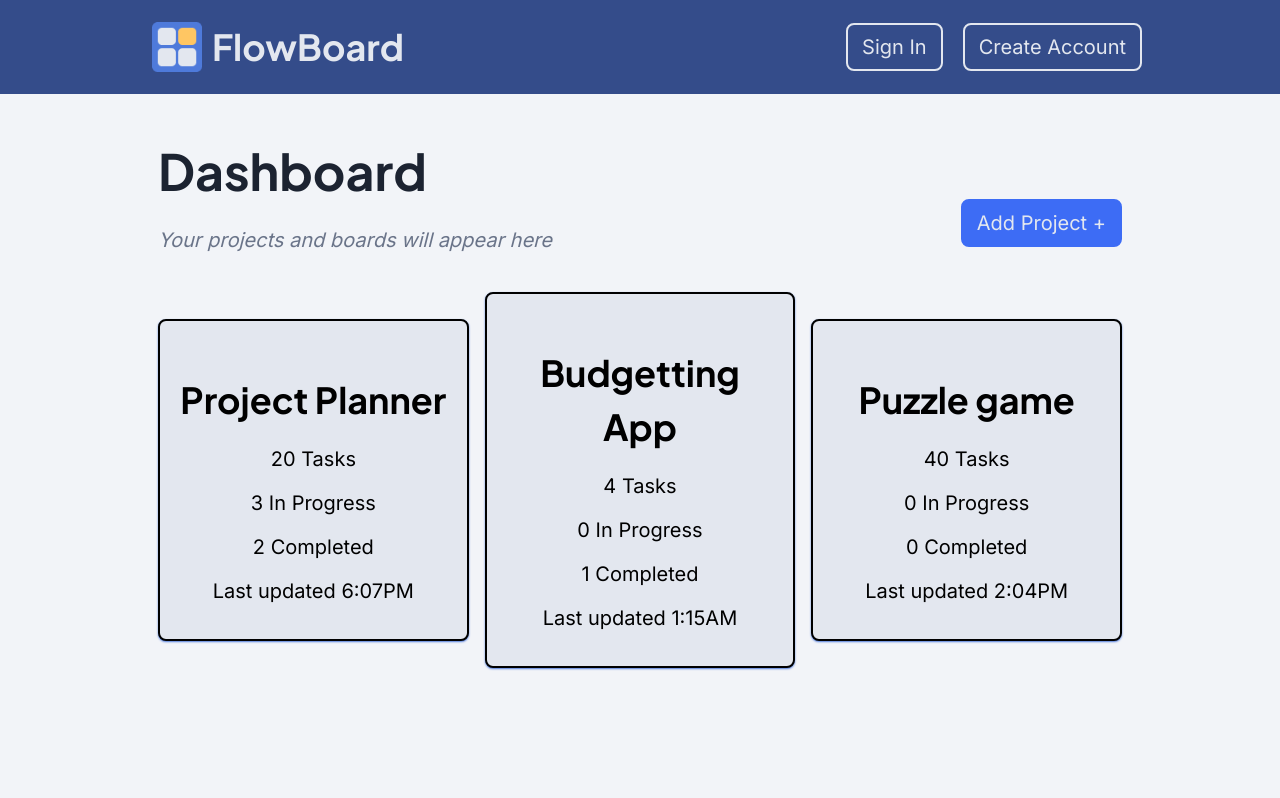
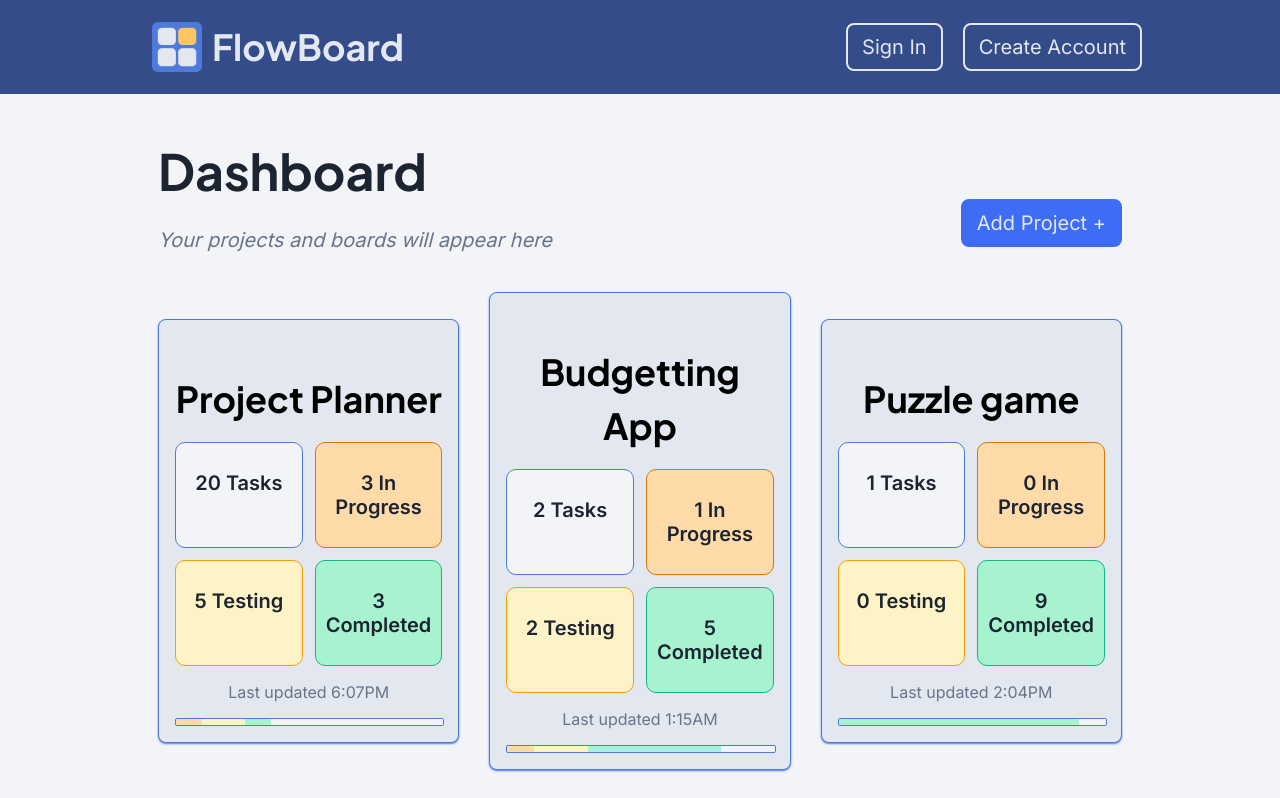
Before and after one commit to notEmmi/FlowBoard, a React (Vite) app in the folder frontend/: page /dashboard in a window 1280 px wide. Shown: the top 798 px of the page. Built offline with nearby package versions, Linux system fonts and the light colour scheme; no server answers.

Commit message:
style: enhance Dashboard project card layout and add progress indicators

```diff
--- a/frontend/src/pages/Dashboard.css
+++ b/frontend/src/pages/Dashboard.css
@@ -16,7 +16,7 @@
 .projects-board {
   display: grid;
   grid-template-columns: repeat(auto-fit,minmax(220px,1fr));
-  gap: 16px;
+  gap: 30px;
   margin-top: 20px;
 }
 
@@ -25,8 +25,80 @@
   padding: 16px;
   border-radius: 8px;
   box-shadow: 0 1px 2px var(--brand-primary);
+	border: 1px solid var(--brand-primary);
 }
 
 .project-card:hover {
   background-color: var(--bg-intermediate);
 }
+
+.card-tags {
+  display: grid;
+  grid-template-columns: repeat(2, 1fr);
+  gap: 12px;
+  margin: 16px 0;
+}
+
+.tag {
+  padding: 8px;
+  border-radius: 10px;
+  text-align: center;
+  color: var(--bg-base);
+  font-weight: bold;
+}
+
+.tag-tasks {
+  background-color: var(--bg-base);
+  color: var(--text-primary);
+  border: 1px solid var(--brand-primary);
+}
+
+.tag-progress {
+  background-color: #FEDBA8;
+  color: var(--text-primary);
+  border: 1px solid #D97706;
+}
+
+.tag-testing {
+  background-color: #FEF3C7;
+  color: var(--text-primary);
+  border: 1px solid #F59E0B;
+}
+
+.tag-completed {
+  background-color: #A7F3D0;
+  color: var(--text-primary);
+  border: 1px solid #10B981;
+}
+
+.progress-bar {
+  width: 100%;
+  height: 6px;
+  background-color: var(--bg-intermediate);
+  border-radius: 2px;
+  overflow: hidden;
+  margin-top: 12px;
+  display: flex;
+  border: 1px solid var(--brand-primary);
+}
+
+.progress-segment {
+  height: 100%;
+  transition: width 0.3s ease;
+}
+
+.segment-tasks {
+  background-color: var(--bg-base);
+}
+
+.segment-progress {
+  background-color: #FEDBA8;
+}
+
+.segment-testing {
+  background-color: #FEF3C7;
+}
+
+.segment-completed {
+  background-color: #A7F3D0;
+}
--- a/frontend/src/pages/Dashboard.jsx
+++ b/frontend/src/pages/Dashboard.jsx
@@ -1,25 +1,50 @@
 import './Dashboard.css';
 import { useNavigate } from 'react-router-dom';
 
-function ProjectCard({ projectName, task_number, progress_number, complete_number, update_time }) {
+function ProjectCard({ projectName, task_number, progress_number, testing_number, complete_number, update_time }) {
 	const navigate = useNavigate();
+	const totalTasks = task_number + progress_number + testing_number + complete_number;
+	const tasksPercent = totalTasks > 0 ? (task_number / totalTasks) * 100 : 0;
+	const progressPercent = totalTasks > 0 ? (progress_number / totalTasks) * 100 : 0;
+	const testingPercent = totalTasks > 0 ? (testing_number / totalTasks) * 100 : 0;
+	const completedPercent = totalTasks > 0 ? (complete_number / totalTasks) * 100 : 0;
 
 	return (
 		<button className='project-card' onClick={() => navigate(`/project/${projectName}`)}>
 			<h3>{projectName}</h3>
-			<p><span>{task_number}</span> Tasks</p>
-			<p><span>{progress_number}</span> In Progress</p>
-			<p><span>{complete_number}</span> Completed</p>
-			<p>Last updated <span>{update_time}</span></p>
+			<div className='card-tags'>
+				<div className='tag tag-tasks'>
+					<p><span>{task_number}</span> Tasks</p>
+
+				</div>
+				<div className='tag tag-progress'>
+					<p><span>{progress_number}</span> In Progress</p>
+				</div>
+				<div className='tag tag-testing'>
+					<p><span>{testing_number}</span> Testing</p>
+
+				</div>
+				<div className='tag tag-completed'>
+					<p><span>{complete_number}</span> Completed</p>
+				</div>
+			</div>
+			<p className='caption'>Last updated <span>{update_time}</span></p>
+			<div className='progress-bar'>
+				<div className='progress-segment segment-progress' style={{ width: `${progressPercent}%` }}></div>
+				<div className='progress-segment segment-testing' style={{ width: `${testingPercent}%` }}></div>
+				<div className='progress-segment segment-completed' style={{ width: `${completedPercent}%` }}></div>
+				<div className='progress-segment segment-tasks' style={{ width: `${tasksPercent}%` }}></div>
+			</div>
 		</button>
 	)
 }
 
 export default function Dashboard () {
 	const dummy_data = [
-		{ name: 'Project Planner', tasks: 20, progress: 3, completed: 2, updated: '6:07PM' },
-		{ name: 'Budgetting App', tasks: 4, progress: 0, completed: 1, updated: '1:15AM' },
-		{ name: 'Puzzle game', tasks: 40, progress: 0, completed: 0, updated: '2:04PM' },
+		{ name: 'Project Planner', tasks: 20, progress: 3, testing: 5, completed: 3, updated: '6:07PM' },
+		{ name: 'Budgetting App', tasks: 2, progress: 1, testing: 2, completed: 5, updated: '1:15AM' },
+		{ name: 'Puzzle game', tasks: 1, progress: 0, testing: 0, completed: 9, updated: '2:04PM' },
+		{ name: 'Mobile App', tasks: 25, progress: 8, testing: 12, completed: 25, updated: '3:45PM' },
 	]
 
 	return (
@@ -42,6 +67,7 @@ export default function Dashboard () {
 							projectName={project.name}
 							task_number={project.tasks}
 							progress_number={project.progress}
+							testing_number={project.testing}
 							complete_number={project.completed}
 							update_time={project.updated}
 						/>
--- a/frontend/src/pages/StyleGuide.jsx
+++ b/frontend/src/pages/StyleGuide.jsx
@@ -91,6 +91,7 @@ export default function StyleGuide() {
 					<ColorSwatch name="Charcoal" hex="#1C2331" usage="Primary text" />
 					<ColorSwatch name="Slate" hex="#6A7489" usage="Secondary text, muted content" />
 				</div>
+				<p className="caption">Note: Tag colors may vary from the color palette</p>
 			</div>
 
 			<Divider />
```
